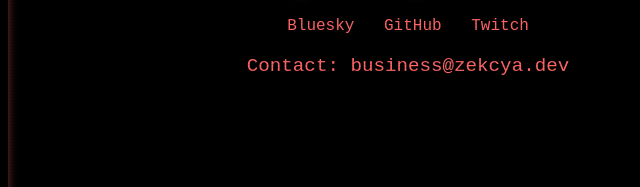
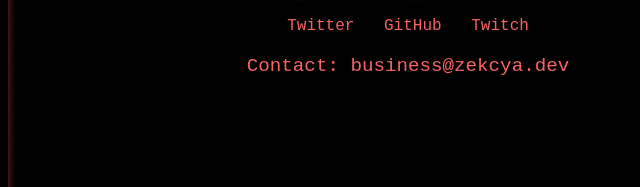
Before and after one commit to Zekcya/z-website, a plain HTML site: page index.html in a window 1280 px wide. Shown: the part 396-583 px from the top of the page, 232-872 px from the left. Drawn offline with Linux system fonts and the light colour scheme.

Commit message:
Update social link from Bluesky to Twitter

```diff
--- a/index.html
+++ b/index.html
@@ -13,7 +13,7 @@
         <!-- Hello There -->
         <h1>Any Day Now?</h1>
         <div class="social-links">
-          <a href="https://bsky.app/profile/zekcya.dev" target="_blank">Bluesky</a>
+          <a href="https://x.com/Zekcya" target="_blank">Twitter</a>
           <a href="https://github.com/Zekcya" target="_blank">GitHub</a>
           <a href="https://www.twitch.tv/zekcya" target="_blank">Twitch</a>
         </div>
```
